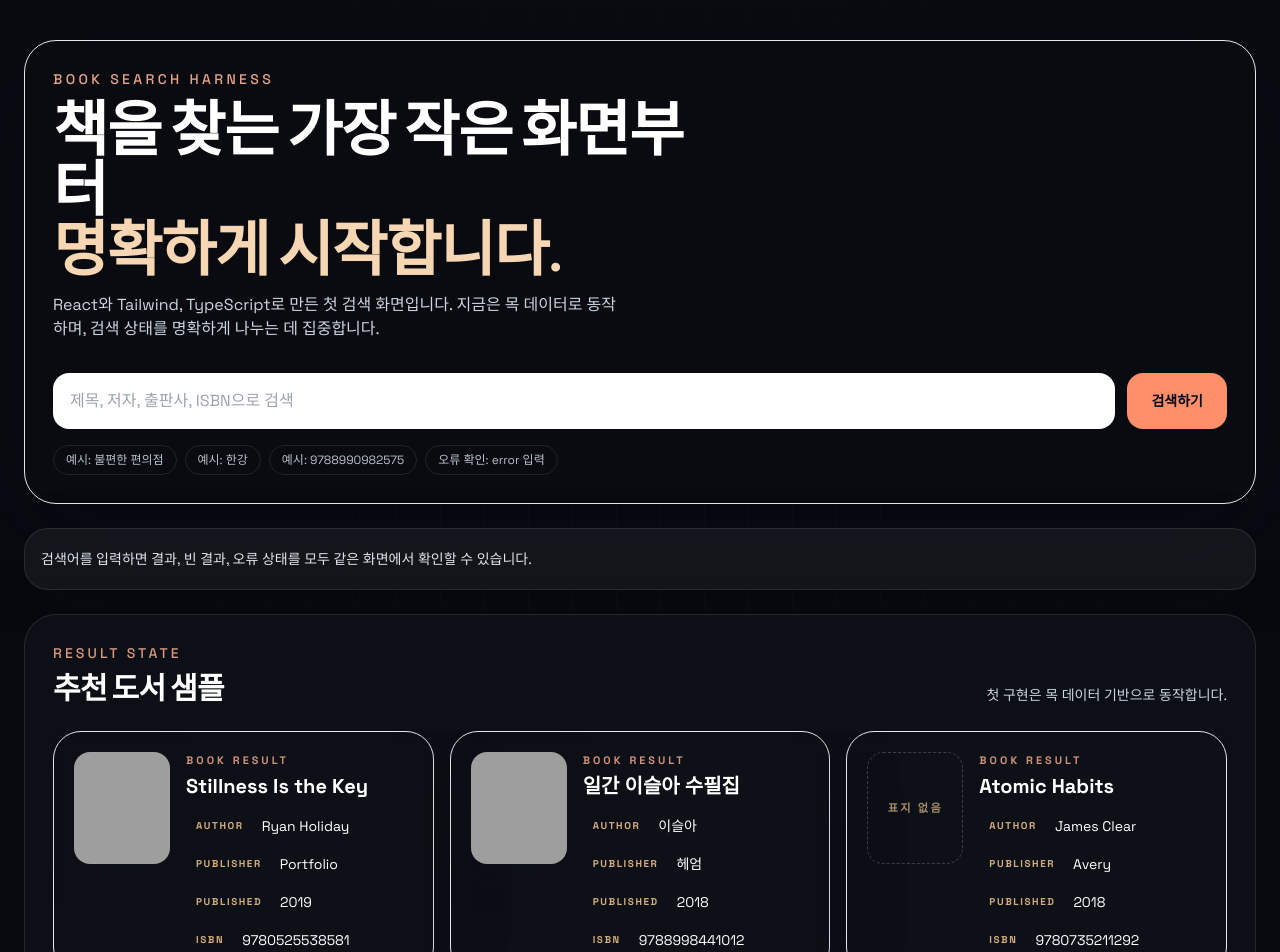
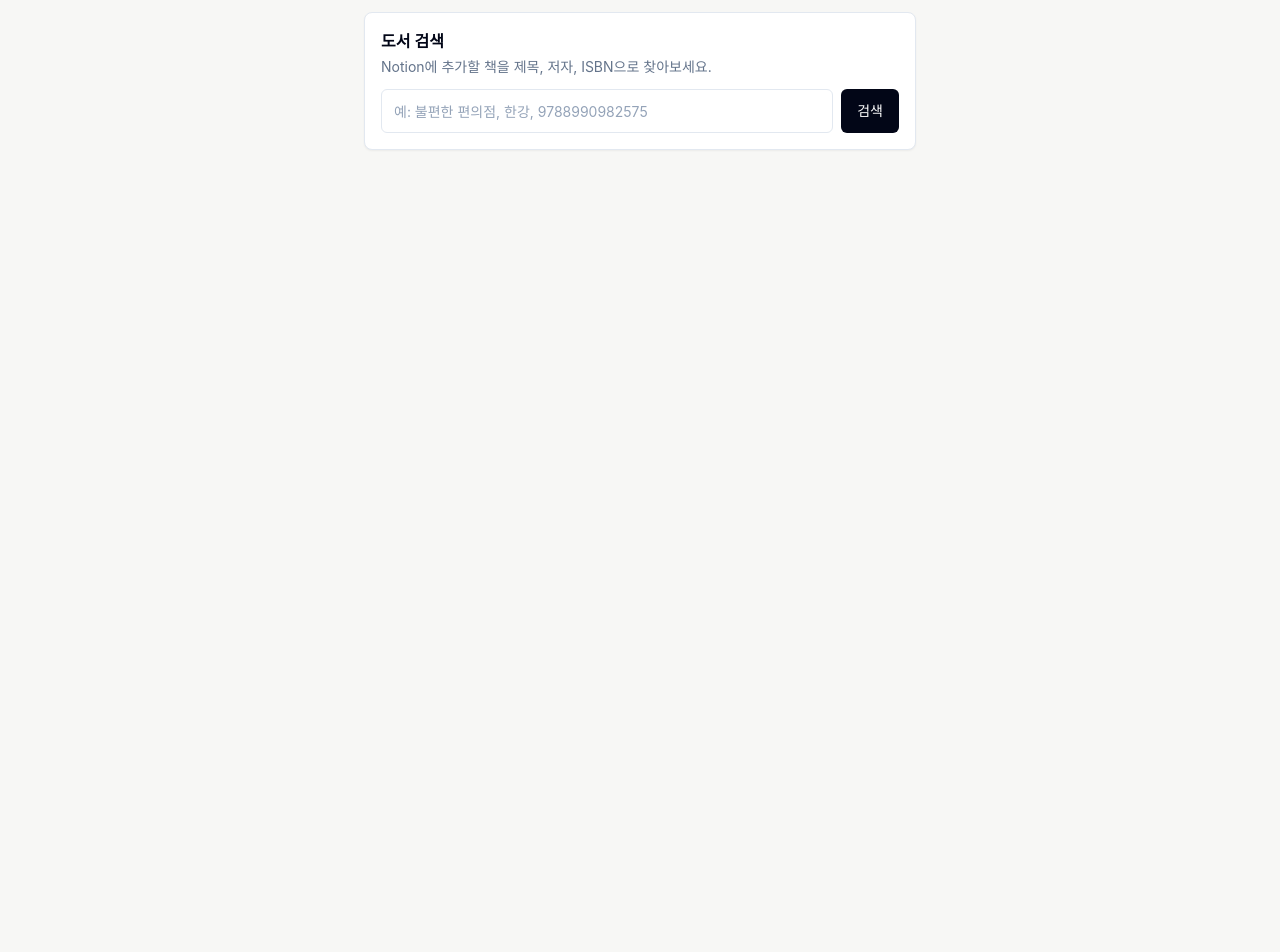
Before and after one commit to yujinl9654/notion-book-search, a React (Vite) app: page / in a window 1280 px wide. Shown: the top 952 px of the page. After the commit the page ends 800 px from the top, so only its background shows below. Built offline with nearby package versions, Linux system fonts and the light colour scheme; grey boxes are pictures that could not be loaded.

Commit message:
[impv] Notion 임베드용 도서 검색 위젯으로 전환

```diff
--- a/src/entities/book/ui/BookCard.tsx
+++ b/src/entities/book/ui/BookCard.tsx
@@ -19,7 +19,7 @@ interface BookCardProps {
 function BookCover({ thumbnail, title }: BookCoverProps) {
   if (!thumbnail) {
     return (
-      <div className="bg-white/6 flex h-28 w-24 items-center justify-center rounded-2xl border border-dashed border-white/20 text-[0.7rem] font-semibold tracking-[0.2em] text-sand-300/70">
+      <div className="flex h-16 w-12 shrink-0 items-center justify-center rounded border border-dashed border-slate-200 bg-slate-50 text-center text-[0.6rem] font-medium leading-4 text-slate-400">
         {fallbackCoverLabel}
       </div>
     );
@@ -28,7 +28,7 @@ function BookCover({ thumbnail, title }: BookCoverProps) {
   return (
     <img
       alt={`${title} 표지`}
-      className="h-28 w-24 rounded-2xl object-cover shadow-[0_12px_40px_rgba(13,16,23,0.25)]"
+      className="h-16 w-12 shrink-0 rounded object-cover"
       src={thumbnail}
     />
   );
@@ -40,33 +40,29 @@ function MetadataRow({ label, value }: MetadataRowProps) {
   }
 
   return (
-    <div className="text-slate-200/88 flex flex-wrap items-center gap-2 text-sm">
-      <span className="bg-white/8 rounded-full px-2.5 py-1 text-[0.62rem] font-semibold uppercase tracking-[0.16em] text-sand-300/90">
-        {label}
-      </span>
-      <span>{value}</span>
+    <div className="flex min-w-0 items-center gap-1 text-xs text-slate-500">
+      <span className="shrink-0 text-slate-400">{label}</span>
+      <span className="truncate">{value}</span>
     </div>
   );
 }
 
 export default function BookCard({ book }: BookCardProps) {
   return (
-    <article className="border-white/12 bg-white/8 grid gap-4 rounded-[28px] border p-4 shadow-[0_24px_80px_rgba(8,10,18,0.2)] backdrop-blur md:grid-cols-[auto_1fr] md:p-5">
+    <article className="grid grid-cols-[auto_1fr] gap-3 rounded-md border border-transparent p-2 transition hover:border-slate-200 hover:bg-slate-50">
       <BookCover thumbnail={book.thumbnail} title={book.title} />
-      <div className="space-y-3">
-        <div className="space-y-1">
-          <p className="text-[0.68rem] font-semibold uppercase tracking-[0.28em] text-coral-200/80">
-            Book Result
-          </p>
-          <h3 className="text-xl font-semibold text-white">{book.title}</h3>
+      <div className="min-w-0 space-y-1">
+        <h3 className="truncate text-sm font-semibold text-slate-950">
+          {book.title}
+        </h3>
+
+        <div className="flex min-w-0 flex-wrap gap-x-3 gap-y-1">
+          <MetadataRow label="저자" value={book.author} />
+          <MetadataRow label="출판사" value={book.publisher} />
+          <MetadataRow label="출간" value={book.publishedAt} />
         </div>
 
-        <div className="space-y-2.5">
-          <MetadataRow label="Author" value={book.author} />
-          <MetadataRow label="Publisher" value={book.publisher} />
-          <MetadataRow label="Published" value={book.publishedAt} />
-          <MetadataRow label="ISBN" value={book.isbn} />
-        </div>
+        <MetadataRow label="ISBN" value={book.isbn} />
       </div>
     </article>
   );
--- a/src/features/book-search/ui/SearchPanel.tsx
+++ b/src/features/book-search/ui/SearchPanel.tsx
@@ -1,7 +1,4 @@
-import type {
-  ChangeEventHandler,
-  FormEventHandler,
-} from "react";
+import type { ChangeEventHandler, FormEventHandler } from "react";
 
 interface SearchPanelProps {
   inputValue: string;
@@ -17,57 +14,35 @@ export default function SearchPanel({
   onSubmit,
 }: SearchPanelProps) {
   return (
-    <section className="border-white/12 bg-[#11131d]/78 rounded-[32px] border p-5 shadow-[0_30px_100px_rgba(6,8,18,0.45)] backdrop-blur md:p-7">
-      <div className="max-w-2xl space-y-3">
-        <p className="text-sm font-medium uppercase tracking-[0.24em] text-coral-200/90">
-          Book Search Harness
-        </p>
-        <h1 className="text-4xl font-semibold leading-tight text-white md:text-6xl">
-          책을 찾는 가장 작은 화면부터
-          <span className="block text-sand-200">명확하게 시작합니다.</span>
-        </h1>
-        <p className="max-w-xl text-sm leading-7 text-slate-300 md:text-base">
-          React와 Tailwind, TypeScript로 만든 첫 검색 화면입니다. 지금은
-          목 데이터로 동작하며, 검색 상태를 명확하게 나누는 데 집중합니다.
+    <section className="space-y-3">
+      <div className="space-y-1">
+        <h1 className="text-base font-semibold text-slate-950">도서 검색</h1>
+        <p className="text-sm leading-5 text-slate-500">
+          Notion에 추가할 책을 제목, 저자, ISBN으로 찾아보세요.
         </p>
       </div>
 
-      <form className="mt-8 grid gap-3 md:grid-cols-[1fr_auto]" onSubmit={onSubmit}>
+      <form className="grid gap-2 sm:grid-cols-[1fr_auto]" onSubmit={onSubmit}>
         <label className="sr-only" htmlFor="book-search-input">
           도서 검색어
         </label>
         <input
           autoComplete="off"
-          className="min-h-14 rounded-2xl border border-white/10 bg-white px-4 text-base text-slate-950 outline-none transition focus:border-coral-300 focus:ring-4 focus:ring-coral-200/30"
+          className="h-11 rounded-md border border-slate-200 bg-white px-3 text-sm text-slate-950 outline-none transition placeholder:text-slate-400 focus:border-slate-400 focus:ring-2 focus:ring-slate-200"
           id="book-search-input"
           name="query"
           onChange={onChange}
-          placeholder="제목, 저자, 출판사, ISBN으로 검색"
+          placeholder="예: 불편한 편의점, 한강, 9788990982575"
           value={inputValue}
         />
         <button
-          className="min-h-14 rounded-2xl bg-coral-300 px-6 text-sm font-semibold text-slate-950 transition hover:bg-coral-200 focus:outline-none focus:ring-4 focus:ring-coral-100/60 disabled:cursor-not-allowed disabled:bg-coral-100/70"
+          className="h-11 rounded-md bg-slate-950 px-4 text-sm font-medium text-white transition hover:bg-slate-800 focus:outline-none focus:ring-2 focus:ring-slate-300 disabled:cursor-not-allowed disabled:bg-slate-300"
           disabled={isSubmitting}
           type="submit"
         >
-          {isSubmitting ? "검색 중..." : "검색하기"}
+          {isSubmitting ? "검색 중..." : "검색"}
         </button>
       </form>
-
-      <div className="mt-4 flex flex-wrap gap-2 text-xs text-slate-300/90">
-        <span className="bg-white/6 rounded-full border border-white/10 px-3 py-1.5">
-          예시: 불편한 편의점
-        </span>
-        <span className="bg-white/6 rounded-full border border-white/10 px-3 py-1.5">
-          예시: 한강
-        </span>
-        <span className="bg-white/6 rounded-full border border-white/10 px-3 py-1.5">
-          예시: 9788990982575
-        </span>
-        <span className="bg-white/6 rounded-full border border-white/10 px-3 py-1.5">
-          오류 확인: error 입력
-        </span>
-      </div>
     </section>
   );
 }
--- a/src/index.css
+++ b/src/index.css
@@ -1,16 +1,14 @@
-@import url("https://fonts.googleapis.com/css2?family=Instrument+Serif:ital@0;1&family=Space+Grotesk:wght@400;500;700&display=swap");
 @tailwind base;
 @tailwind components;
 @tailwind utilities;
 
 :root {
-  color: #f7f5f2;
-  font-family: "Space Grotesk", "Pretendard", "Noto Sans KR", sans-serif;
-  background:
-    radial-gradient(circle at top, rgba(255, 143, 104, 0.18), transparent 34%),
-    radial-gradient(circle at right, rgba(235, 192, 135, 0.12), transparent 24%),
-    linear-gradient(180deg, #090b11 0%, #121725 100%);
-  color-scheme: dark;
+  color: #0f172a;
+  font-family:
+    Inter, ui-sans-serif, system-ui, -apple-system, BlinkMacSystemFont,
+    "Segoe UI", sans-serif;
+  background: #f7f7f5;
+  color-scheme: light;
 }
 
 * {
@@ -25,31 +23,11 @@ body {
   margin: 0;
   min-width: 320px;
   min-height: 100vh;
-  background:
-    radial-gradient(circle at top, rgba(255, 143, 104, 0.16), transparent 30%),
-    linear-gradient(180deg, #090b11 0%, #121725 100%);
-}
-
-body::before {
-  content: "";
-  position: fixed;
-  inset: 0;
-  pointer-events: none;
-  background-image:
-    linear-gradient(rgba(255, 255, 255, 0.035) 1px, transparent 1px),
-    linear-gradient(90deg, rgba(255, 255, 255, 0.03) 1px, transparent 1px);
-  background-size: 44px 44px;
-  mask-image: radial-gradient(circle at center, black, transparent 82%);
+  background: #f7f7f5;
 }
 
 #root {
   min-height: 100vh;
-}
-
-h1,
-h2 {
-  font-family: "Instrument Serif", Georgia, serif;
-  letter-spacing: -0.02em;
 }
 
 button,
@@ -58,6 +36,6 @@ input {
 }
 
 ::selection {
-  background: rgba(255, 178, 147, 0.34);
-  color: white;
+  background: rgba(15, 23, 42, 0.14);
+  color: #0f172a;
 }
--- a/src/pages/book-search/ui/BookSearchPage.tsx
+++ b/src/pages/book-search/ui/BookSearchPage.tsx
@@ -1,6 +1,5 @@
 import {
   startTransition,
-  useDeferredValue,
   useEffect,
   useState,
   type ChangeEvent,
@@ -10,128 +9,30 @@ import {
 import {
   BookCard,
   searchBooks,
-  type Book,
   type RequestStatus,
   type SearchRequestState,
 } from "../../../entities/book";
 import { SearchPanel } from "../../../features/book-search";
 
-const statusTheme: Record<RequestStatus, string> = {
-  empty: "border-white/10 bg-white/5 text-slate-200",
-  error: "border-rose-300/30 bg-rose-200/10 text-rose-50",
-  idle: "border-white/10 bg-white/5 text-slate-200",
-  loading: "border-sand-300/20 bg-sand-200/10 text-sand-50",
-  success: "border-emerald-300/20 bg-emerald-200/10 text-emerald-50",
-};
-
-const featuredBooks: Book[] = [
-  {
-    author: "Ryan Holiday",
-    id: "sample-1",
-    isbn: "9780525538581",
-    publishedAt: "2019",
-    publisher: "Portfolio",
-    thumbnail:
-      "https://images.unsplash.com/photo-1544947950-fa07a98d237f?auto=format&fit=crop&w=600&q=80",
-    title: "Stillness Is the Key",
-  },
-  {
-    author: "이슬아",
-    id: "sample-2",
-    isbn: "9788998441012",
-    publishedAt: "2018",
-    publisher: "헤엄",
-    thumbnail:
-      "https://images.unsplash.com/photo-1513542789411-b6a5d4f31634?auto=format&fit=crop&w=600&q=80",
-    title: "일간 이슬아 수필집",
-  },
-  {
-    author: "James Clear",
-    id: "sample-3",
-    isbn: "9780735211292",
-    publishedAt: "2018",
-    publisher: "Avery",
-    thumbnail: "",
-    title: "Atomic Habits",
-  },
-];
-
-interface StatusBannerProps {
-  message: string;
-  status: RequestStatus;
+interface DropdownMessageProps {
+  query: string;
+  status: Exclude<RequestStatus, "idle" | "success">;
+  text?: string;
 }
 
-interface SectionHeaderProps {
-  count: number;
-  query: string;
-  status: RequestStatus;
-}
-
-interface EmptyStateProps {
-  query: string;
-  status: "empty" | "error";
-}
-
-function StatusBanner({ message, status }: StatusBannerProps) {
-  return (
-    <div
-      className={`rounded-3xl border px-4 py-4 text-sm leading-7 shadow-[0_18px_60px_rgba(8,10,18,0.18)] backdrop-blur ${statusTheme[status]}`}
-    >
-      {message}
-    </div>
-  );
-}
-
-function SectionHeader({ count, query, status }: SectionHeaderProps) {
-  const titleByStatus: Record<RequestStatus, string> = {
-    empty: "다른 키워드로 다시 시도해보세요.",
-    error: "검색을 다시 시도할 수 있습니다.",
-    idle: "추천 도서 샘플",
-    loading: "검색 결과를 불러오는 중",
-    success: `${count}권의 결과를 찾았습니다.`,
+function DropdownMessage({ query, status, text }: DropdownMessageProps) {
+  const messageByStatus: Record<DropdownMessageProps["status"], string> = {
+    empty: `"${query}"와 일치하는 책을 찾지 못했습니다.`,
+    error: text ?? "검색 중 오류가 발생했습니다.",
+    loading: `"${query}" 검색 중입니다.`,
   };
 
   return (
-    <header className="flex flex-col gap-2 md:flex-row md:items-end md:justify-between">
-      <div>
-        <p className="text-sm font-medium uppercase tracking-[0.22em] text-coral-200/85">
-          Result State
-        </p>
-        <h2 className="mt-2 text-2xl font-semibold text-white md:text-3xl">
-          {titleByStatus[status]}
-        </h2>
-      </div>
-      <p className="text-sm leading-6 text-slate-300">
-        {query
-          ? `"${query}" 기준으로 현재 상태를 보여주고 있습니다.`
-          : "첫 구현은 목 데이터 기반으로 동작합니다."}
-      </p>
-    </header>
-  );
-}
-
-function EmptyState({ query, status }: EmptyStateProps) {
-  if (status === "error") {
-    return (
-      <div className="bg-rose-200/8 rounded-[28px] border border-rose-200/20 p-6 text-sm leading-7 text-rose-50">
-        <p className="text-base font-semibold">검색 중 오류가 발생했습니다.</p>
-        <p className="mt-2 text-rose-50/85">
-          개발용 목 검색기는 `error`가 포함된 검색어에서 실패 상태를
-          시뮬레이션합니다. 같은 검색어로 다시 시도하거나 다른 키워드로
-          확인해보세요.
-        </p>
-      </div>
-    );
-  }
-
-  return (
-    <div className="bg-white/6 rounded-[28px] border border-white/10 p-6 text-sm leading-7 text-slate-200">
-      <p className="text-base font-semibold">
-        `{query}`와 일치하는 책을 찾지 못했습니다.
-      </p>
-      <p className="mt-2 text-slate-300">
-        제목 일부, 저자명, ISBN으로 다시 검색해보세요.
-      </p>
+    <div
+      className="rounded-md border border-slate-200 bg-white px-3 py-3 text-sm text-slate-600"
+      role={status === "error" ? "alert" : "status"}
+    >
+      {messageByStatus[status]}
     </div>
   );
 }
@@ -144,8 +45,6 @@ export default function BookSearchPage() {
     status: "idle",
     submittedQuery: "",
   });
-
-  const deferredSubmittedQuery = useDeferredValue(requestState.submittedQuery);
 
   useEffect(() => {
     if (!requestState.submittedQuery) {
@@ -207,13 +106,12 @@ export default function BookSearchPage() {
 
     if (!trimmedQuery) {
       startTransition(() => {
-        setRequestState((current) => ({
-          ...current,
+        setRequestState({
           errorMessage: "",
           items: [],
           status: "idle",
           submittedQuery: "",
-        }));
+        });
       });
 
       return;
@@ -230,22 +128,11 @@ export default function BookSearchPage() {
   }
 
   const isSubmitting = requestState.status === "loading";
-  const visibleBooks =
-    requestState.status === "idle" ? [] : requestState.items;
-  const statusMessage =
-    requestState.status === "idle"
-      ? "검색어를 입력하면 결과, 빈 결과, 오류 상태를 모두 같은 화면에서 확인할 수 있습니다."
-      : requestState.status === "loading"
-        ? `"${requestState.submittedQuery}" 검색을 진행하고 있습니다.`
-        : requestState.status === "success"
-          ? `"${requestState.submittedQuery}" 검색이 완료되었습니다.`
-          : requestState.status === "empty"
-            ? `"${requestState.submittedQuery}" 검색 결과가 없습니다.`
-            : requestState.errorMessage;
 
   return (
-    <main className="min-h-screen bg-ink text-white">
-      <div className="mx-auto flex min-h-screen max-w-7xl flex-col gap-6 px-4 py-6 md:px-6 md:py-10">
+    <main className="min-h-screen bg-[#f7f7f5] text-slate-950">
+      <div className="mx-auto w-full max-w-xl px-3 py-3">
+        <section className="rounded-lg border border-slate-200 bg-white p-4 shadow-sm">
           <SearchPanel
             inputValue={inputValue}
             isSubmitting={isSubmitting}
@@ -253,38 +140,42 @@ export default function BookSearchPage() {
             onSubmit={handleSubmit}
           />
 
-        <StatusBanner message={statusMessage} status={requestState.status} />
+          {requestState.status !== "idle" ? (
+            <div className="mt-3 rounded-lg border border-slate-200 bg-white p-1 shadow-sm">
+              {requestState.status === "success" ? (
+                <div
+                  className="max-h-80 space-y-1 overflow-y-auto"
+                  role="listbox"
+                >
+                  {requestState.items.map((book) => (
+                    <BookCard book={book} key={book.id} />
+                  ))}
+                </div>
+              ) : null}
 
-        <section className="space-y-6 rounded-[32px] border border-white/10 bg-[#0f1118]/85 p-5 shadow-[0_30px_100px_rgba(0,0,0,0.24)] backdrop-blur md:p-7">
-          <SectionHeader
-            count={visibleBooks.length}
-            query={deferredSubmittedQuery}
-            status={requestState.status}
-          />
-
-          {(requestState.status === "empty" ||
-            requestState.status === "error") && (
-            <EmptyState
+              {requestState.status === "loading" ? (
+                <DropdownMessage
                   query={requestState.submittedQuery}
                   status={requestState.status}
                 />
-          )}
+              ) : null}
 
-          {requestState.status === "success" && (
-            <div className="grid gap-4 [content-visibility:auto]">
-              {visibleBooks.map((book) => (
-                <BookCard book={book} key={book.id} />
-              ))}
+              {requestState.status === "empty" ? (
+                <DropdownMessage
+                  query={requestState.submittedQuery}
+                  status={requestState.status}
+                />
+              ) : null}
+
+              {requestState.status === "error" ? (
+                <DropdownMessage
+                  query={requestState.submittedQuery}
+                  status={requestState.status}
+                  text={requestState.errorMessage}
+                />
+              ) : null}
             </div>
-          )}
-
-          {requestState.status === "idle" && (
-            <div className="grid gap-4 [content-visibility:auto] md:grid-cols-2 xl:grid-cols-3">
-              {featuredBooks.map((book) => (
-                <BookCard book={book} key={book.id} />
-              ))}
-            </div>
-          )}
+          ) : null}
         </section>
       </div>
     </main>
```
Also changed, not shown: 3 other files (tests, documents, lock files or other folders). Lines whose indentation alone changed are shown as unchanged.
